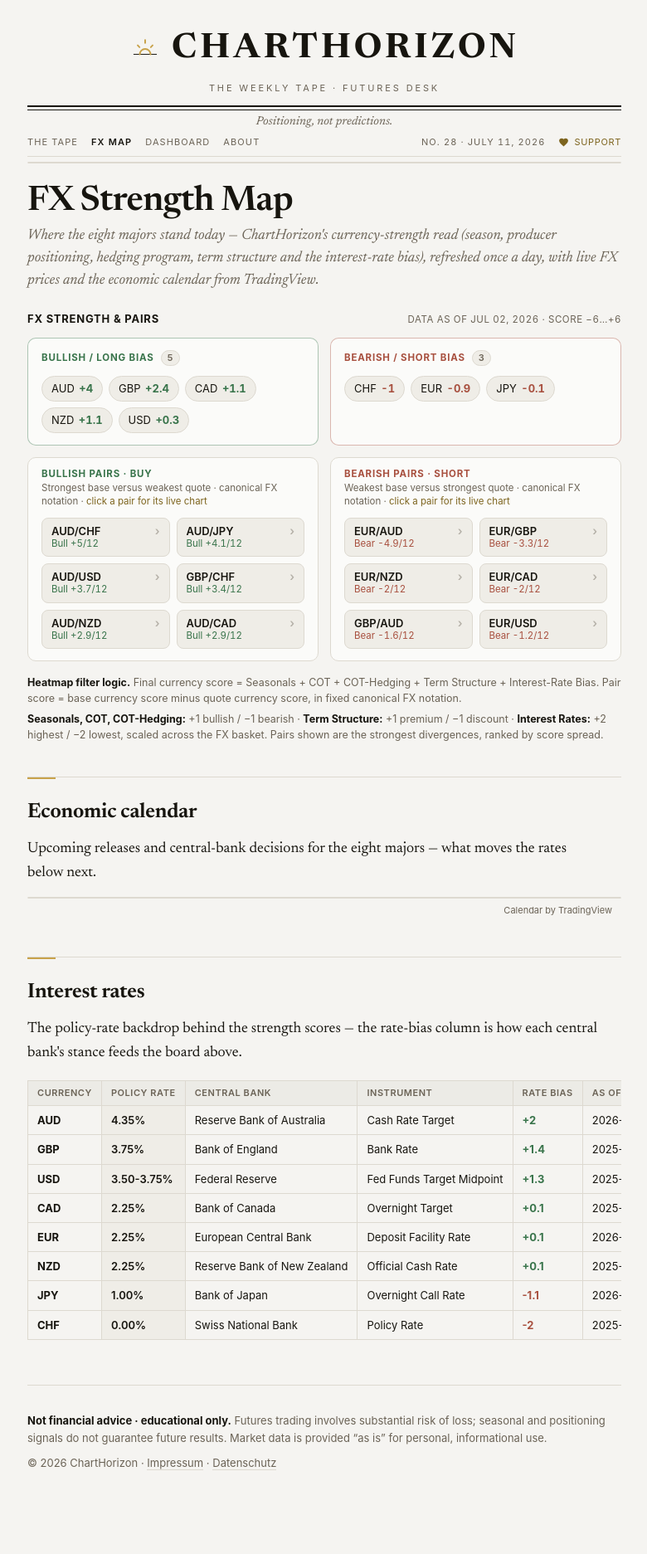
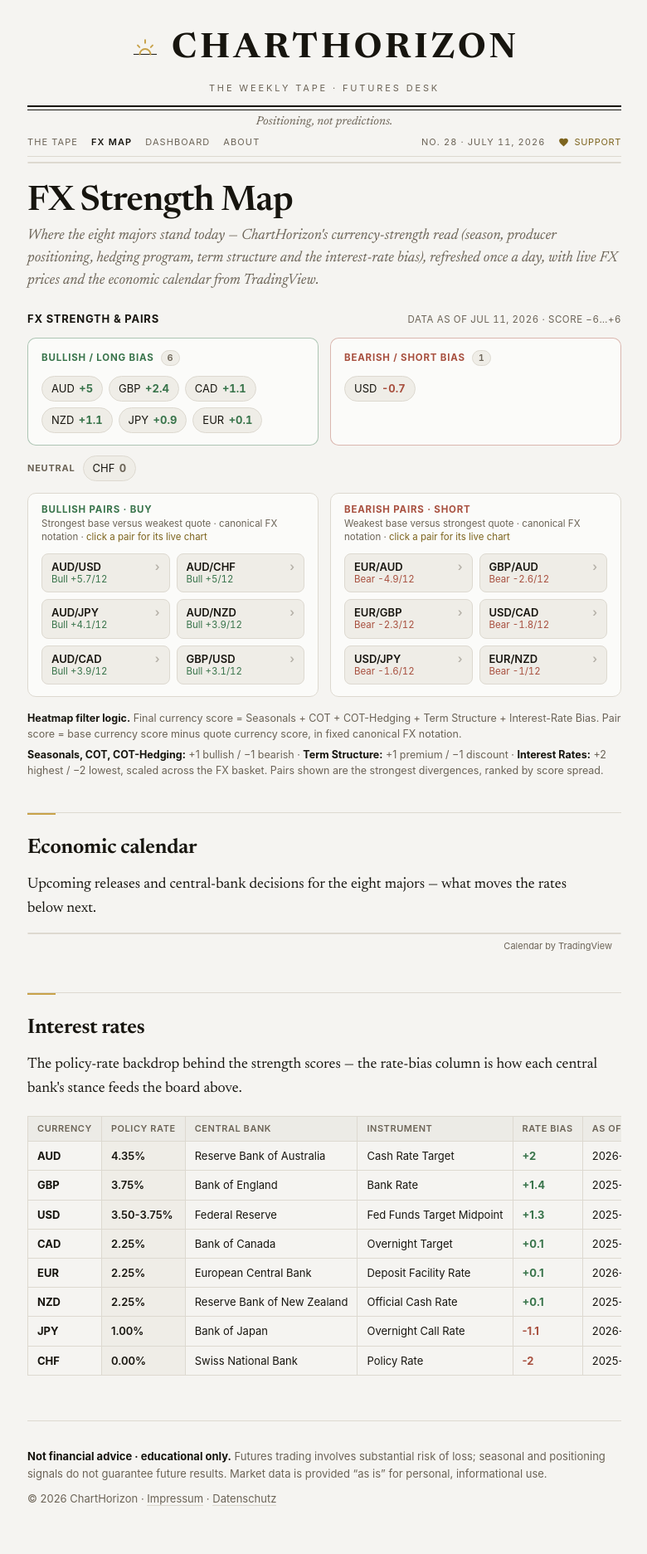
Before and after one commit to ChartHorizon/website, a Jekyll site: the page built from fx.html, in a window 1280 px wide. Shown: the whole page at 83% size, without its empty margins (249-1029 px from the left). Built offline with Jekyll 4.4.1, drawn with Linux system fonts in a browser that asks for light colours; a script that is not in the unit is left out; before the commit the page ends 1830 px from its top, so only the background shows below that.

Commit message:
data: FX strength snapshot Jul 11, 2026

```diff
--- a/_data/fx.json
+++ b/_data/fx.json
@@ -1,6 +1,6 @@
 {
-  "as_of": "Jul 02, 2026",
-  "generated": "2026-07-02",
+  "as_of": "Jul 11, 2026",
+  "generated": "2026-07-11",
   "max_score": 6,
   "pair_max": 12,
   "pair_threshold": 7,
@@ -8,8 +8,8 @@
   "bullish": [
     {
       "cur": "AUD",
-      "score": 4,
-      "label": "+4"
+      "score": 5,
+      "label": "+5"
     },
     {
       "cur": "GBP",
@@ -27,30 +27,36 @@
       "label": "+1.1"
     },
     {
-      "cur": "USD",
-      "score": 0.3,
-      "label": "+0.3"
+      "cur": "JPY",
+      "score": 0.9,
+      "label": "+0.9"
+    },
+    {
+      "cur": "EUR",
+      "score": 0.1,
+      "label": "+0.1"
     }
   ],
   "bearish": [
     {
-      "cur": "CHF",
-      "score": -1,
-      "label": "-1"
-    },
-    {
-      "cur": "EUR",
-      "score": -0.9,
-      "label": "-0.9"
-    },
-    {
-      "cur": "JPY",
-      "score": -0.1,
-      "label": "-0.1"
+      "cur": "USD",
+      "score": -0.7,
+      "label": "-0.7"
     }
   ],
-  "neutral": [],
+  "neutral": [
+    {
+      "cur": "CHF",
+      "score": 0,
+      "label": "0"
+    }
+  ],
   "bullish_pairs": [
+    {
+      "pair": "AUD/USD",
+      "spread": 5.7,
+      "label": "Bull +5.7/12"
+    },
     {
       "pair": "AUD/CHF",
       "spread": 5,
@@ -62,24 +68,19 @@
       "label": "Bull +4.1/12"
     },
     {
-      "pair": "AUD/USD",
-      "spread": 3.7,
-      "label": "Bull +3.7/12"
-    },
-    {
-      "pair": "GBP/CHF",
-      "spread": 3.4,
-      "label": "Bull +3.4/12"
-    },
-    {
       "pair": "AUD/NZD",
-      "spread": 2.9,
-      "label": "Bull +2.9/12"
+      "spread": 3.9,
+      "label": "Bull +3.9/12"
     },
     {
       "pair": "AUD/CAD",
-      "spread": 2.9,
-      "label": "Bull +2.9/12"
+      "spread": 3.9,
+      "label": "Bull +3.9/12"
+    },
+    {
+      "pair": "GBP/USD",
+      "spread": 3.1,
+      "label": "Bull +3.1/12"
     }
   ],
   "bearish_pairs": [
@@ -89,29 +90,29 @@
       "label": "Bear -4.9/12"
     },
     {
-      "pair": "EUR/GBP",
-      "spread": 3.3,
-      "label": "Bear -3.3/12"
+      "pair": "GBP/AUD",
+      "spread": 2.6,
+      "label": "Bear -2.6/12"
     },
     {
-      "pair": "EUR/NZD",
-      "spread": 2,
-      "label": "Bear -2/12"
+      "pair": "EUR/GBP",
+      "spread": 2.3,
+      "label": "Bear -2.3/12"
     },
     {
-      "pair": "EUR/CAD",
-      "spread": 2,
-      "label": "Bear -2/12"
+      "pair": "USD/CAD",
+      "spread": 1.8,
+      "label": "Bear -1.8/12"
     },
     {
-      "pair": "GBP/AUD",
+      "pair": "USD/JPY",
       "spread": 1.6,
       "label": "Bear -1.6/12"
     },
     {
-      "pair": "EUR/USD",
-      "spread": 1.2,
-      "label": "Bear -1.2/12"
+      "pair": "EUR/NZD",
+      "spread": 1,
+      "label": "Bear -1/12"
     }
   ],
   "rate_table": [
```
